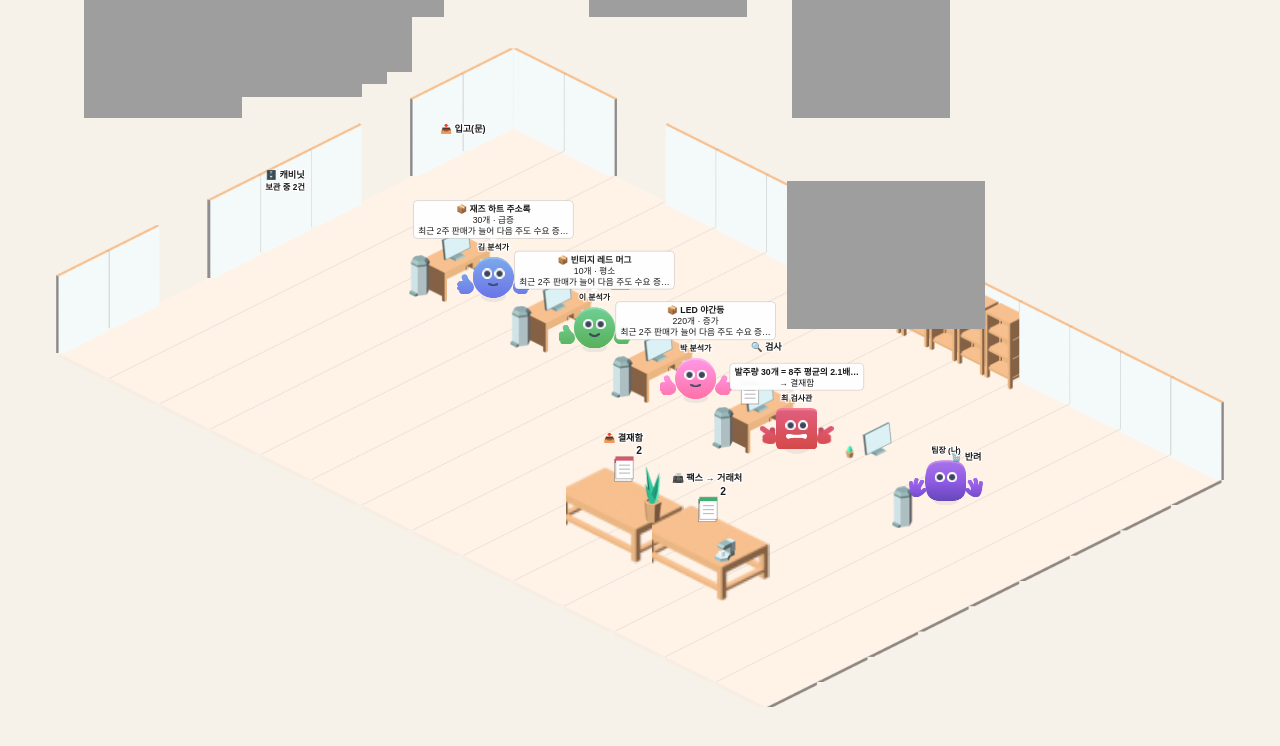
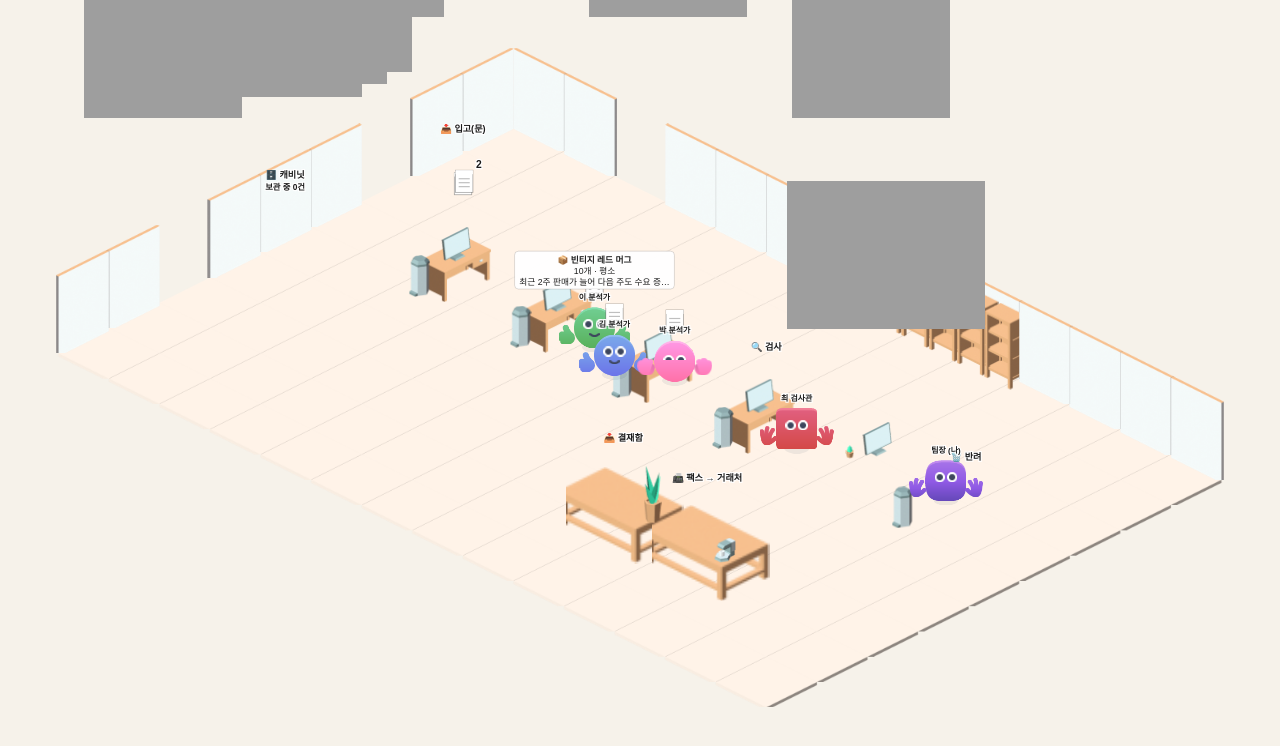
Before and after one commit to GojoSuperman/creating-a-human-in-the-loop-agent, a plain HTML site: page web/scene-demo.html in a window 1280 px wide. Drawn offline with Linux system fonts and the light colour scheme.

Commit message:
feat: 캐릭터가 서류를 들고 걸어가 전달, 5건씩 순서대로 검토
분석가가 문에서 집어 와 판단하고 검사관에게 건넨다. 검사관은 팩스/결재함 탁자로,
팀장은 결재함에서 팩스/휴지통으로 나른다. 이번 묶음 5건이 끝나야 다음 5건이 들어온다.
재연 로직은 node 테스트(tests/web/office.test.mjs)로 검증, 10× 속도 추가.

Co-Authored-By: Claude Opus 5.5 <noreply@anthropic.com>

```diff
--- a/web/scene-demo.html
+++ b/web/scene-demo.html
@@ -6,7 +6,7 @@ import { Office } from "./src/office.js";
 const c = document.getElementById("c"), office = new Office();
 const r = await preload(); console.log("에셋", r); document.title = `missing=${r.missing}`;
 // 데모: 가짜 이벤트 12건 (이 페이지는 Task 13 에서 실제 SSE 로 바뀐다)
-for (let i = 0; i < 12; i++) {
+for (let i = 0; i < 10; i++) {
   const code = "D" + i;
   office.push({ type: "judged", code, analyst: i % 3, name: ["재즈 하트 주소록", "빈티지 레드 머그", "LED 야간등"][i % 3],
                 qty: [30, 10, 220][i % 3], signal: ["급증", "평소", "증가"][i % 3], reason: "최근 2주 판매가 늘어 다음 주도 수요 증가 예상" });
--- a/web/src/config.js
+++ b/web/src/config.js
@@ -62,3 +62,13 @@ export const ACTORS = [
 ];
 
 export const TONE = { plain: "#ffffff", auto: "#3fae6e", stop: "#d9566c", fail: "#9aa0a6" };
+
+// 캐릭터가 서류를 들고 걸어가 서는 자리 (정거장 앞)
+export const WALK = {
+  door:     { col: 0.6,  row: 1.6 },    // 입고(문) 앞 — 분석가가 서류를 집는 곳
+  inspHand: { col: 7.9,  row: 3.75 },   // 검사관 책상 앞 — 분석가가 서류를 건네는 곳
+  tray:     { col: 8.1,  row: 4.9 },    // 결재함 탁자 옆
+  fax:      { col: 9.7,  row: 4.8 },    // 팩스 탁자 옆
+  trash:    { col: 11.6, row: 3.3 },    // 팀장 휴지통 옆
+};
+export const WAVE = 5;                  // 한 번에 들어오는 서류 수
--- a/web/src/office.js
+++ b/web/src/office.js
@@ -1,108 +1,133 @@
-// 사무실 장면 상태 — SSE 이벤트를 서류 이동으로 바꾼다. 그리기는 renderer.js 가 한다.
-import { STATIONS, ACTORS } from "./config.js";
+// 사무실 장면 상태 — 캐릭터가 서류를 들고 걸어가 전달한다. 서류는 5건씩 순서대로 들어온다.
+// SSE 이벤트는 '무엇이 일어났는지'만 알려 주고, 장면은 그 일을 사람 걸음 속도로 재연한다.
+import { STATIONS, ACTORS, WALK, WAVE } from "./config.js";
 
-const HOP_MS = 600;            // 정거장 한 칸 이동 시간 (1배속)
-const GAP_MS = 900;            // 다음 서류가 출발하는 간격 (1배속) — 말풍선을 읽을 수 있게
-const SAY_MS = 2600;           // 말풍선이 떠 있는 시간 (1배속)
+const TILES_PER_S = 2.4;       // 걷는 속도 (1배속, 칸/초)
+const SAY_MS = 1700;           // 말풍선을 보여 주며 서 있는 시간 (1배속)
 const cut = (t, n) => (t && t.length > n ? t.slice(0, n - 1) + "…" : t || "");
+const ANALYSTS = ["a0", "a1", "a2"];
+
+class Actor {
+  constructor(a) { this.role = a.role; this.home = { col: a.col, row: a.row }; this.pos = { ...this.home };
+                   this.ops = []; this.carry = null; this.say = null; this.sayLeft = 0; this.state = "idle"; }
+  busy() { return this.ops.length > 0; }
+}
 
 export class Office {
   constructor() {
     this.speed = 1;
-    this.waiting = [];          // 출발 전 작업
-    this.flying = [];           // 이동 중 작업
-    this.byCode = new Map();    // code → 작업 (같은 건의 다음 이벤트를 이어 붙인다)
-    this.clock = 0; this.nextStart = 0;
+    this.actors = Object.fromEntries(ACTORS.map(a => [a.role, new Actor(a)]));
+    this.docs = new Map();        // code → { i, name, qty, signal, reason, branch, stage }
+    this.order = [];              // 도착 순서
+    this.wave = 0;                // 지금 들어와 있는 묶음 번호
+    this.bossJobs = [];           // 팀장 결재 (승인·수정·반려·다시 판정)
     this.counts = { pending: 0, sent: 0, rejected: 0 };
-    this.mood = {}; this.says = {};
   }
   setSpeed(n) { this.speed = n; }
-  setCounts(c) { Object.assign(this.counts, c); }
+  idle() { return this.order.every(c => this.docs.get(c).stage === "done") && !this.bossJobs.length
+                  && Object.values(this.actors).every(a => !a.busy()); }
+  setCounts(c) { if (this.idle()) Object.assign(this.counts, c); }   // 재연 중에는 장면 쪽 숫자를 믿는다
 
-  // 이벤트 → 서류 경로. 각 구간 끝(서류 도착)에 그 자리 캐릭터가 말한다.
   push(e) {
-    const hop = (route, tone, effects) => this.extend(e.code, route, tone, effects);
-    const a = `a${e.analyst}`;
-    if (e.type === "judged") hop(["inbox", a, "inspect"], "plain", [
-      () => this.act(a, "reading", `📦 ${cut(e.name, 16)}\n${e.qty ?? "?"}개 · ${e.signal ?? "판단 실패"}\n${cut(e.reason, 24)}`),
-      () => this.act(a, "done"),
-    ]);
-    else if (e.type === "queued") hop(["inspect", "tray"], e.failed ? "fail" : "stop", [() => {
-      this.counts.pending++;
-      this.act("insp", "alarm", e.failed ? "판단 실패 — 사람이 정해야 해요\n→ 결재함" : `${(e.texts || e.flags).map(t => cut(t, 22)).join("\n")}\n→ 결재함`);
-    }]);
-    else if (e.type === "sent") {
-      if (e.by === "auto") hop(["inspect", "fax"], "auto", [() => { this.counts.sent++; this.act("insp", "done", "기준 통과 ✓\n→ 팩스"); }]);
-      else hop(["tray", "fax"], "auto", [() => {
-        this.counts.sent++; this.counts.pending = Math.max(0, this.counts.pending - 1);
-        this.act("boss", "done", e.action === "edit" ? `${e.qty}개로 수정해서 승인` : "승인! 보내 주세요");
-      }]);
-    }
-    else if (e.type === "rejected") hop(["tray", "trash"], "stop", [() => {
-      this.counts.rejected++; this.counts.pending = Math.max(0, this.counts.pending - 1);
-      this.act("boss", "waiting", `반려\n${cut(e.reason, 20)}`);
-    }]);
-    else if (e.type === "rejudged") hop(["tray", "inspect"], "plain", [() => {
-      this.counts.pending = Math.max(0, this.counts.pending - 1);
-      this.act("boss", "reading", `다시 판정해 주세요\n${cut(e.instruction, 20)}`);
-    }]);
+    let d = this.docs.get(e.code);
+    if (e.type === "judged") {
+      if (d) return;
+      d = { i: this.order.length, name: e.name, qty: e.qty, signal: e.signal, reason: e.reason, branch: null, stage: "door" };
+      this.docs.set(e.code, d); this.order.push(e.code);
+    } else if (!d) return;
+    else if (e.type === "queued") d.branch = { kind: "stop", texts: e.texts || e.flags, failed: e.failed };
+    else if (e.type === "sent" && e.by === "auto") d.branch = { kind: "auto" };
+    else if (e.type === "sent") this.bossJobs.push({ code: e.code, to: "fax", say: e.action === "edit" ? `${e.qty}개로 수정해서 승인` : "승인! 보내 주세요" });
+    else if (e.type === "rejected") this.bossJobs.push({ code: e.code, to: "trash", say: `반려\n${cut(e.reason, 18)}` });
+    else if (e.type === "rejudged") this.bossJobs.push({ code: e.code, to: "inspHand", say: `다시 판정해 주세요\n${cut(e.instruction, 18)}` });
   }
 
-  extend(code, route, tone, effects = []) {
-    let job = this.byCode.get(code);
-    if (!job || job.done) {
-      job = { code, legs: [], leg: 0, t: 0, done: false };
-      this.byCode.set(code, job); this.waiting.push(job);
+  // ── 할 일 배정 ──────────────────────────────────────────────
+  inWave(d) { return Math.floor(d.i / WAVE) <= this.wave; }
+  schedule() {
+    // 이번 묶음이 모두 끝나면 다음 5건을 들인다
+    const cur = this.order.filter(c => Math.floor(this.docs.get(c).i / WAVE) === this.wave);
+    if (cur.length && cur.every(c => this.docs.get(c).stage === "done") && this.order.length > (this.wave + 1) * WAVE) this.wave++;
+
+    for (const r of ANALYSTS) {
+      const a = this.actors[r];
+      if (a.busy()) continue;
+      const code = this.order.find(c => { const d = this.docs.get(c); return d.stage === "door" && this.inWave(d); });
+      if (!code) continue;
+      const d = this.docs.get(code); d.stage = "judging";
+      a.ops.push({ walk: WALK.door }, { pick: code, state: "reading" }, { walk: a.home },
+                 { say: `📦 ${cut(d.name, 16)}\n${d.qty ?? "?"}개 · ${d.signal ?? "판단 실패"}\n${cut(d.reason, 24)}`, state: "done" },
+                 { walk: WALK.inspHand }, { drop: () => (d.stage = "atInsp") }, { walk: a.home });
     }
-    for (let i = 0; i + 1 < route.length; i++)
-      job.legs.push({ from: route[i], to: route[i + 1], tone, effect: effects[i] || null });
+    const insp = this.actors.insp;
+    if (!insp.busy()) {
+      const code = this.order.find(c => { const d = this.docs.get(c); return d.stage === "atInsp" && d.branch; });
+      if (code) {
+        const d = this.docs.get(code); d.stage = "inspecting";
+        const stop = d.branch.kind === "stop";
+        const text = stop ? (d.branch.failed ? "판단 실패 —\n사람이 정해야 해요" : d.branch.texts.map(t => cut(t, 22)).join("\n")) : "기준 통과 ✓";
+        insp.ops.push({ pick: code, state: stop ? "alarm" : "done" }, { say: `${text}\n→ ${stop ? "결재함" : "팩스"}` },
+                      { walk: stop ? WALK.tray : WALK.fax },
+                      { drop: () => { d.stage = "done"; stop ? this.counts.pending++ : this.counts.sent++; } },
+                      { walk: insp.home });
+      }
+    }
+    const boss = this.actors.boss;
+    if (!boss.busy()) {
+      const k = this.bossJobs.findIndex(j => this.docs.get(j.code)?.stage === "done");
+      if (k >= 0) {
+        const j = this.bossJobs.splice(k, 1)[0], d = this.docs.get(j.code);
+        boss.ops.push({ walk: WALK.tray }, { pick: j.code, state: "reading", fn: () => (this.counts.pending = Math.max(0, this.counts.pending - 1)) },
+                      { say: j.say, state: j.to === "trash" ? "waiting" : "done" }, { walk: WALK[j.to] },
+                      { drop: () => {
+                          if (j.to === "fax") this.counts.sent++;
+                          else if (j.to === "trash") this.counts.rejected++;
+                          else { d.stage = "atInsp"; d.branch = null; }     // 다시 판정 — 검사관이 새 결과로 다시 본다
+                        } },
+                      { walk: boss.home });
+      }
+    }
   }
 
-  act(role, state, say) {
-    this.mood[role] = { state, until: this.clock + SAY_MS / this.speed };
-    if (say) this.says[role] = { text: say, until: this.clock + SAY_MS / this.speed };
+  // ── 한 걸음씩 진행 ───────────────────────────────────────────
+  step(a, dt) {
+    let t = dt;
+    while (t > 0 && a.ops.length) {
+      const op = a.ops[0];
+      if (op.walk) {
+        const dx = op.walk.col - a.pos.col, dy = op.walk.row - a.pos.row, dist = Math.hypot(dx, dy);
+        const can = (TILES_PER_S * t) / 1000;
+        if (dist <= can) { a.pos = { ...op.walk }; t -= (dist / TILES_PER_S) * 1000; a.ops.shift(); }
+        else { a.pos.col += (dx / dist) * can; a.pos.row += (dy / dist) * can; t = 0; }
+      } else if (op.say !== undefined) {
+        if (op.left === undefined) { op.left = SAY_MS; a.say = op.say; if (op.state) a.state = op.state; }
+        const use = Math.min(op.left, t); op.left -= use; t -= use;
+        if (op.left <= 0) { a.ops.shift(); a.say = null; }
+      } else if (op.pick) { a.carry = op.pick; if (op.state) a.state = op.state; op.fn?.(); a.ops.shift(); }
+      else if (op.drop) { a.carry = null; op.drop(); a.ops.shift(); }
+      else a.ops.shift();
+    }
+    if (!a.ops.length) a.state = "idle";
   }
 
   tick(dt) {
-    this.clock += dt;
-    if (this.waiting.length && this.clock >= this.nextStart) {
-      this.flying.push(this.waiting.shift());
-      this.nextStart = this.clock + GAP_MS / this.speed;
-    }
-    for (const job of this.flying) {
-      job.t += (dt * this.speed) / HOP_MS;
-      while (job.t >= 1 && job.leg < job.legs.length) {
-        const leg = job.legs[job.leg];
-        leg.effect?.();
-        job.leg++; job.t -= 1;
-      }
-      if (job.leg >= job.legs.length) job.done = true;
-    }
-    this.flying = this.flying.filter(j => !j.done);
+    this.schedule();
+    const scaled = dt * this.speed;
+    for (const a of Object.values(this.actors)) this.step(a, scaled);
   }
 
-  skip() {
-    for (const job of [...this.flying, ...this.waiting])
-      for (const leg of job.legs.slice(job.leg)) leg.effect?.();
-    for (const job of [...this.flying, ...this.waiting]) job.done = true;
-    this.flying = []; this.waiting = [];
+  skip() {                          // 남은 재연을 한 번에 끝낸다
+    for (let n = 0; n < 20000 && !this.idle(); n++) { this.schedule(); for (const a of Object.values(this.actors)) this.step(a, 400); }
+    for (const a of Object.values(this.actors)) { a.say = null; a.state = "idle"; }
   }
 
   frame() {
-    const papers = [];
-    for (const job of this.flying) {
-      const leg = job.legs[job.leg];
-      if (!leg) continue;
-      const a = STATIONS[leg.from], b = STATIONS[leg.to], t = Math.min(job.t, 1);
-      papers.push({ col: a.col + (b.col - a.col) * t, row: a.row + (b.row - a.row) * t,
-                    lift: a.lift + (b.lift - a.lift) * t - Math.sin(Math.PI * t) * 90, tone: leg.tone });
-    }
-    const actors = ACTORS.map(a => {
-      const m = this.mood[a.role], s = this.says[a.role];
-      return { ...a, state: m && m.until > this.clock ? m.state : "idle",
-               say: s && s.until > this.clock ? s.text : null };
-    });
-    return { papers, actors, piles: { tray: this.counts.pending, fax: this.counts.sent, trash: this.counts.rejected },
+    const waiting = st => this.order.filter(c => this.docs.get(c).stage === st && (st !== "door" || this.inWave(this.docs.get(c)))).length;
+    const actors = Object.values(this.actors).map(a => ({ role: a.role, col: a.pos.col, row: a.pos.row,
+                                                          state: a.state, say: a.say, carry: !!a.carry }));
+    return { papers: [], actors,
+             piles: { inbox: waiting("door"), inspect: waiting("atInsp"), tray: this.counts.pending,
+                      fax: this.counts.sent, trash: this.counts.rejected },
              cabinet: this.counts.pending };
   }
 }
--- a/web/src/renderer.js
+++ b/web/src/renderer.js
@@ -138,9 +138,15 @@ function paint(ctx, frame, res, props = true) {
     if (n) tag(ctx, f.x + 40, f.y + s.lift - 40, String(n), 26);
   };
   pile("tray", frame.piles.tray, "stop"); pile("fax", frame.piles.fax, "auto"); pile("trash", frame.piles.trash, "stop");
+  if (frame.piles.inbox) pile("inbox", frame.piles.inbox, "plain");       // 문 앞에 들어온 이번 묶음
+  if (frame.piles.inspect) pile("inspect", frame.piles.inspect, "plain"); // 검사관 앞에 건네진 서류
 
   const cast = [...frame.actors].sort((a, b) => a.col + a.row - (b.col + b.row));
-  for (const a of cast) { const f = foot(a.col, a.row, o); drawActor(ctx, n => got(n, "characters"), a.role, a.state, f.x, f.y, ACTOR_SCALE); }
+  for (const a of cast) {
+    const f = foot(a.col, a.row, o);
+    drawActor(ctx, n => got(n, "characters"), a.role, a.state, f.x, f.y, ACTOR_SCALE);
+    if (a.carry) paper(ctx, f.x, f.y - 118 * ACTOR_SCALE, "plain");      // 머리 위로 든 서류
+  }
   for (const p of frame.papers) { const f = foot(p.col, p.row, o); paper(ctx, f.x, f.y + p.lift, p.tone); }
 
   for (const s of Object.values(STATIONS)) if (s.name) { const f = foot(s.col, s.row, o); tag(ctx, f.x, f.y - 150, s.name); }
```
Also changed, not shown: tests/web/office.test.mjs (added, +42 -0 lines), web/index.html (+1 -1 lines), docs/captures/walk-early.png (added), 2 other files.
